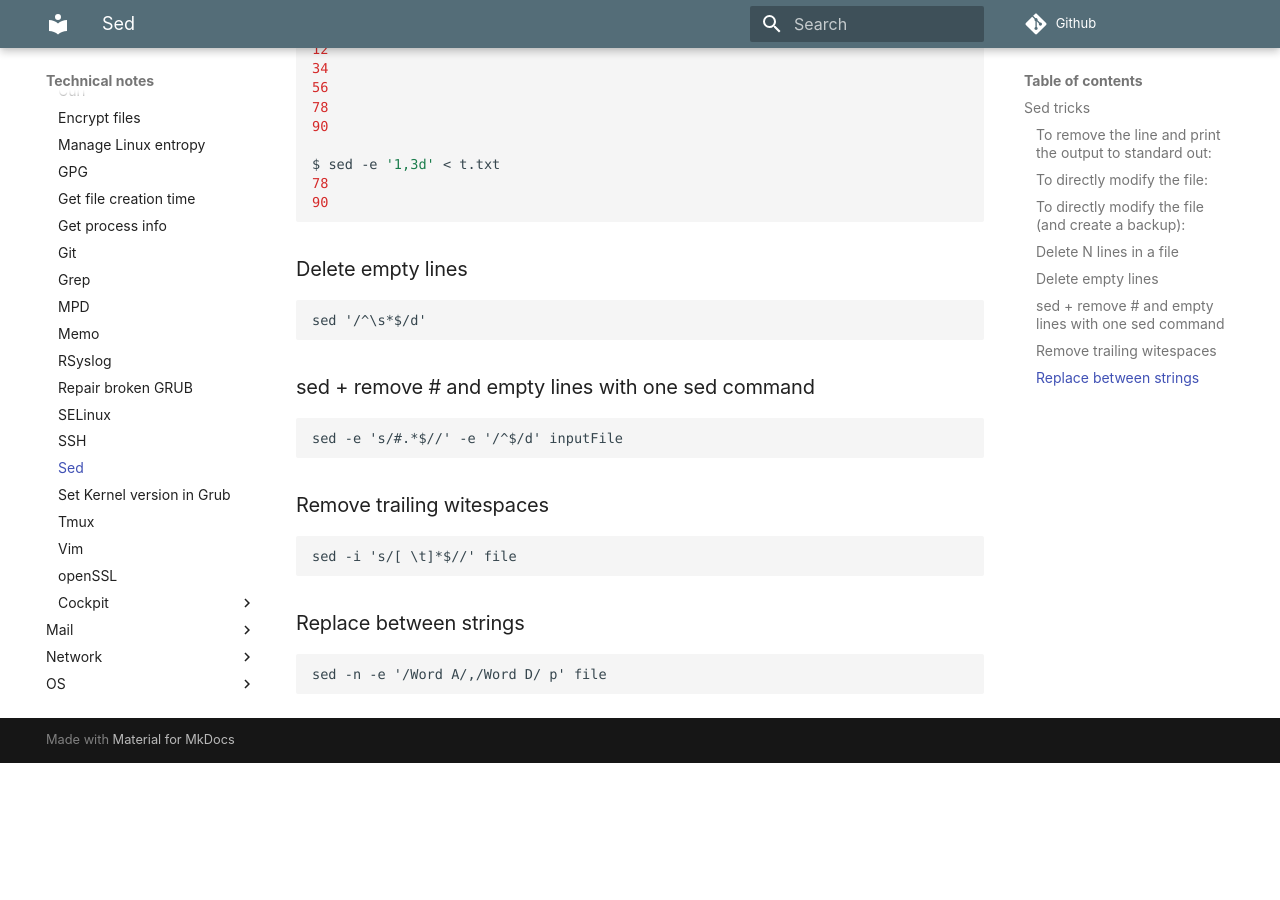
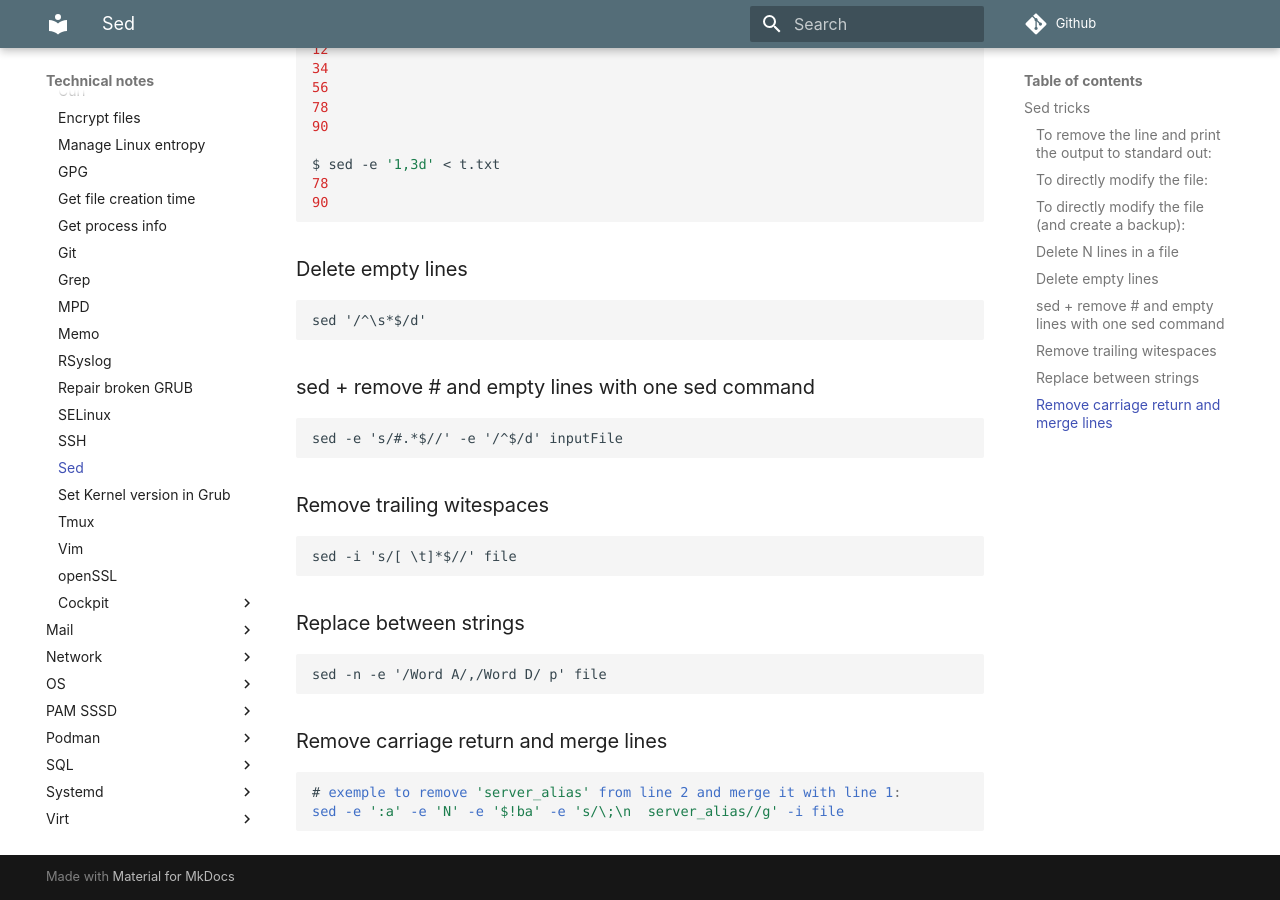
Before and after one commit to sjpp/notes, an MkDocs documentation site: the page built from docs/Linux/Sed.md, in a window 1280 px wide and 900 px high, scrolled down 687 px. Built offline with MkDocs 1.6.1 and Material for MkDocs 9.7.7, drawn with Linux system fonts in a browser that asks for light colours; comment, search, counter and statistics services are not loaded; before the commit the page ends 1450 px from its top, so only the background shows below that.

Commit message:
sed: add info about merging line

```diff
--- a/docs/Linux/Sed.md
+++ b/docs/Linux/Sed.md
@@ -50,3 +50,8 @@
 ### Replace between strings
 
     sed -n -e '/Word A/,/Word D/ p' file
+
+### Remove carriage return and merge lines
+
+    # exemple to remove 'server_alias' from line 2 and merge it with line 1:
+    sed -e ':a' -e 'N' -e '$!ba' -e 's/\;\n  server_alias//g' -i file
```
